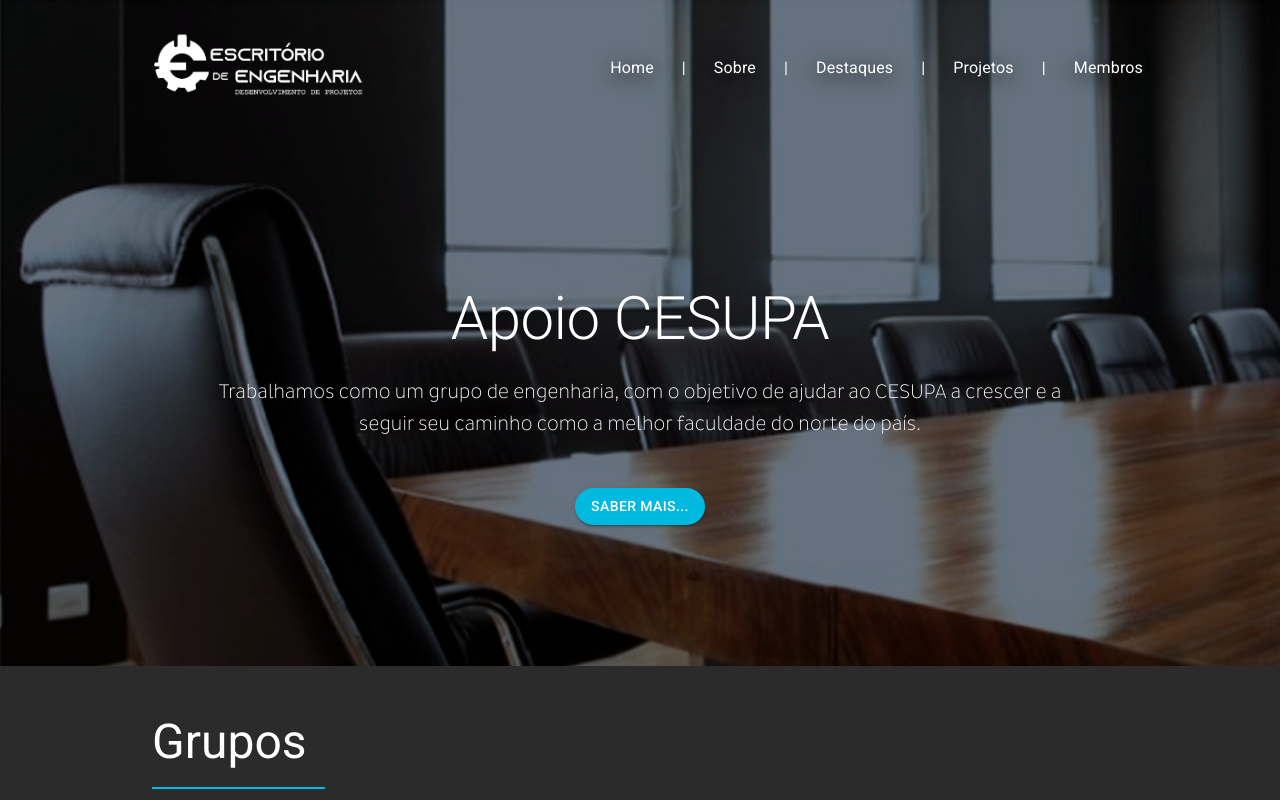
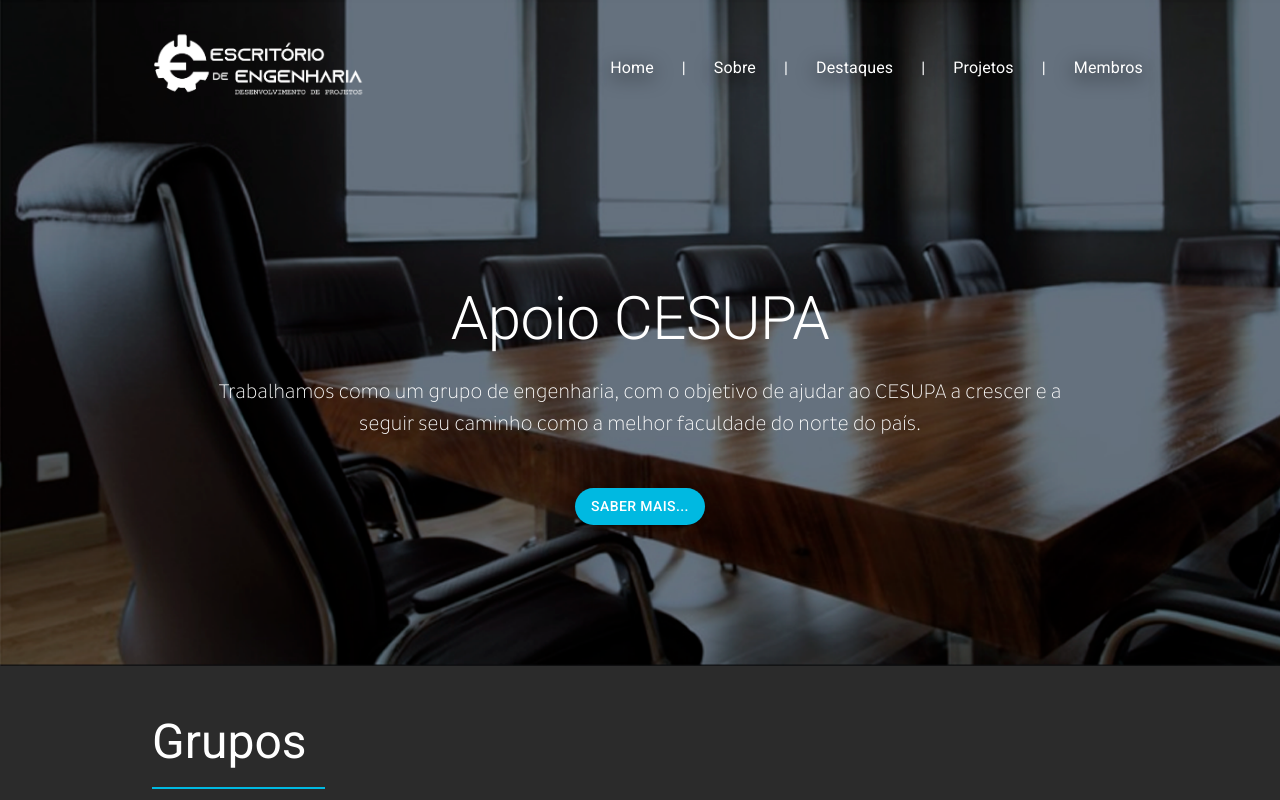
Before and after one commit to RianErnesto/site-escritorio-frontend, a React (Vite) app: page / in a window 1280 px wide. Shown: the top 800 px of the page. Built offline with nearby package versions, Linux system fonts and the light colour scheme.

Commit message:
Erro de background não preencher corrigido

```diff
--- a/src/Components/Home/Home.jsx
+++ b/src/Components/Home/Home.jsx
@@ -7,9 +7,11 @@
         <div
         style={{
           backgroundImage: "url(/src/Images/BackgroundImage.png)",
+          backgroundSize: "cover",
           backgroundRepeat: "no-repeat",
           fontFamily: 'Pluto Sans Cond',
-          fontWeight: "300"
+          fontWeight: "300",
+          width: "100%",
         }}
       >
         <HomeHeader />
--- a/src/Components/Projetos/Projetos.jsx
+++ b/src/Components/Projetos/Projetos.jsx
@@ -18,6 +18,7 @@
         backgroundRepeat: "no-repeat",
         backgroundPosition: "center",
         backgroundImage: `url(src/Images/ProjetosBackground.png)`,
+        backgroundSize: "cover",
         pt: "60px",
         pb: "60px",
       }}
```
